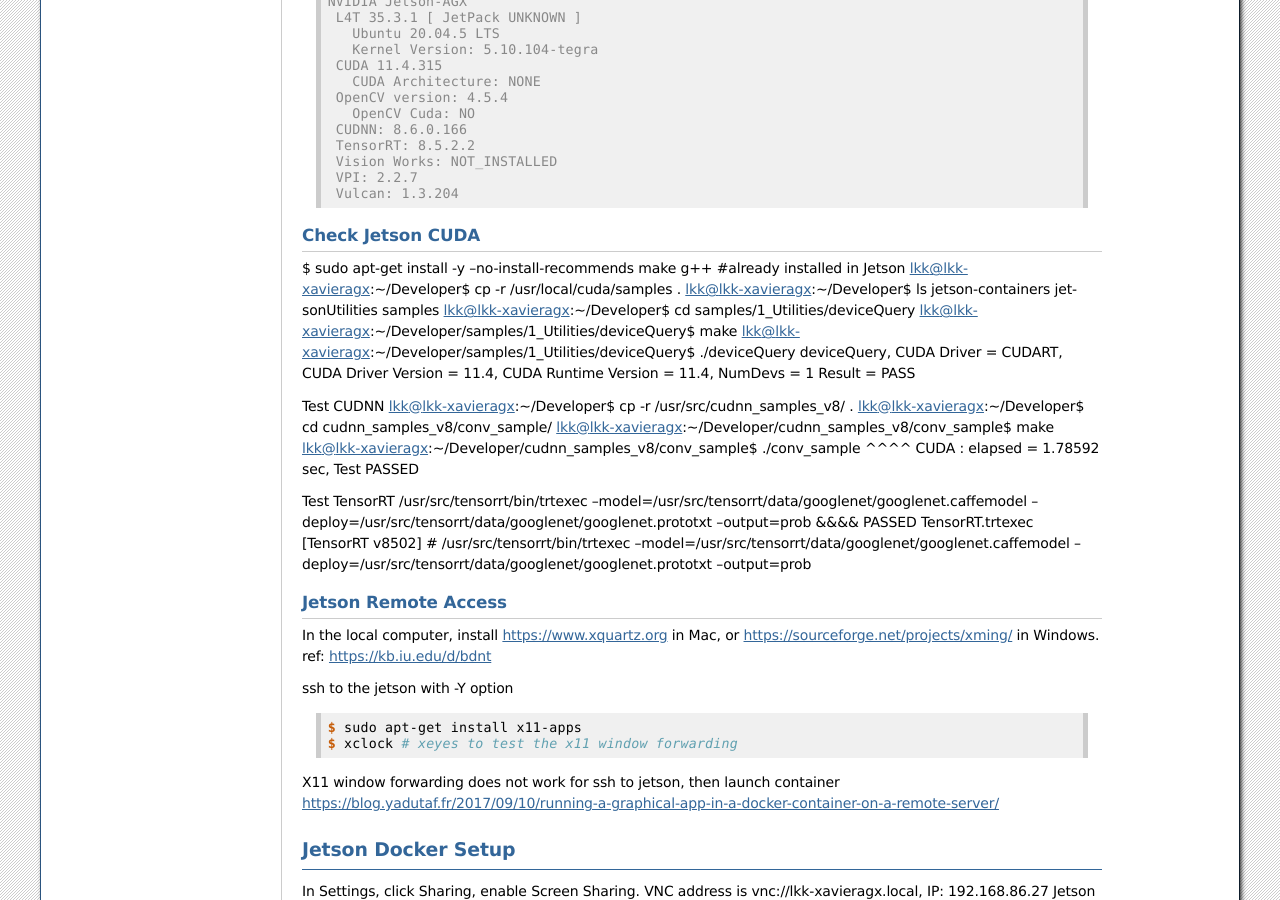
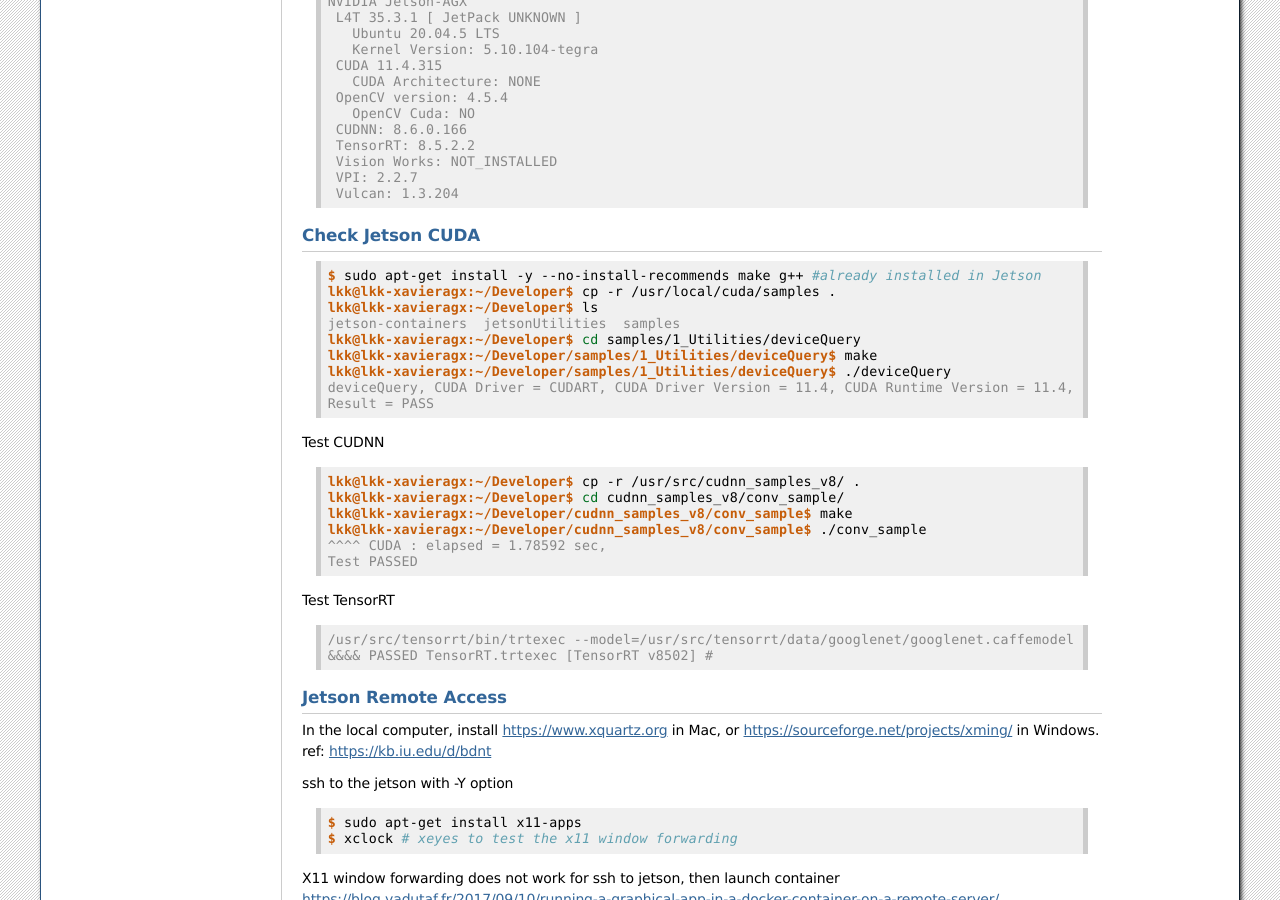
Before and after one commit to lkk688/mytutorial, a Sphinx documentation site: the page built from docs/source/jetson.rst, in a window 1280 px wide and 900 px high, scrolled down 3820 px. Built offline with Sphinx 7.4.7, drawn with Linux system fonts in a browser that asks for light colours; some of the changed text lies outside the part shown.

Commit message:
Update jetson.rst

```diff
--- a/docs/source/jetson.rst
+++ b/docs/source/jetson.rst
@@ -139,27 +139,36 @@
 
 Check Jetson CUDA
 ~~~~~~~~~~~~~~~~~
-$ sudo apt-get install -y --no-install-recommends make g++ #already installed in Jetson
-lkk@lkk-xavieragx:~/Developer$ cp -r /usr/local/cuda/samples .
-lkk@lkk-xavieragx:~/Developer$ ls
-jetson-containers  jetsonUtilities  samples
-lkk@lkk-xavieragx:~/Developer$ cd samples/1_Utilities/deviceQuery
-lkk@lkk-xavieragx:~/Developer/samples/1_Utilities/deviceQuery$ make
-lkk@lkk-xavieragx:~/Developer/samples/1_Utilities/deviceQuery$ ./deviceQuery
-deviceQuery, CUDA Driver = CUDART, CUDA Driver Version = 11.4, CUDA Runtime Version = 11.4, NumDevs = 1
-Result = PASS
+.. code-block:: console
+
+   $ sudo apt-get install -y --no-install-recommends make g++ #already installed in Jetson
+   lkk@lkk-xavieragx:~/Developer$ cp -r /usr/local/cuda/samples .
+   lkk@lkk-xavieragx:~/Developer$ ls
+   jetson-containers  jetsonUtilities  samples
+   lkk@lkk-xavieragx:~/Developer$ cd samples/1_Utilities/deviceQuery
+   lkk@lkk-xavieragx:~/Developer/samples/1_Utilities/deviceQuery$ make
+   lkk@lkk-xavieragx:~/Developer/samples/1_Utilities/deviceQuery$ ./deviceQuery
+   deviceQuery, CUDA Driver = CUDART, CUDA Driver Version = 11.4, CUDA Runtime Version = 11.4, NumDevs = 1
+   Result = PASS
 
 Test CUDNN
-lkk@lkk-xavieragx:~/Developer$ cp -r /usr/src/cudnn_samples_v8/ .
-lkk@lkk-xavieragx:~/Developer$ cd cudnn_samples_v8/conv_sample/
-lkk@lkk-xavieragx:~/Developer/cudnn_samples_v8/conv_sample$ make
-lkk@lkk-xavieragx:~/Developer/cudnn_samples_v8/conv_sample$ ./conv_sample
-^^^^ CUDA : elapsed = 1.78592 sec,
-Test PASSED
+
+.. code-block:: console
+
+   lkk@lkk-xavieragx:~/Developer$ cp -r /usr/src/cudnn_samples_v8/ .
+   lkk@lkk-xavieragx:~/Developer$ cd cudnn_samples_v8/conv_sample/
+   lkk@lkk-xavieragx:~/Developer/cudnn_samples_v8/conv_sample$ make
+   lkk@lkk-xavieragx:~/Developer/cudnn_samples_v8/conv_sample$ ./conv_sample
+   ^^^^ CUDA : elapsed = 1.78592 sec,
+   Test PASSED
 
 Test TensorRT
-/usr/src/tensorrt/bin/trtexec --model=/usr/src/tensorrt/data/googlenet/googlenet.caffemodel --deploy=/usr/src/tensorrt/data/googlenet/googlenet.prototxt --output=prob
-&&&& PASSED TensorRT.trtexec [TensorRT v8502] # /usr/src/tensorrt/bin/trtexec --model=/usr/src/tensorrt/data/googlenet/googlenet.caffemodel --deploy=/usr/src/tensorrt/data/googlenet/googlenet.prototxt --output=prob
+
+.. code-block:: console
+
+      /usr/src/tensorrt/bin/trtexec --model=/usr/src/tensorrt/data/googlenet/googlenet.caffemodel --deploy=/usr/src/tensorrt/data/googlenet/googlenet.prototxt --output=prob
+      &&&& PASSED TensorRT.trtexec [TensorRT v8502] #
+
 
 Jetson Remote Access
 ~~~~~~~~~~~~~~~~~~~~
@@ -330,31 +339,35 @@
 
 In order to check that the CSI camera is working, you can run the following command, which will start capture and preview display it on the screen.
 
-nvgstcapture-1.0
-nvgstcapture-1.0 --orientation 2 #rotate the image 180 degrees (vertical flip)
+.. code-block:: console
 
-Press 'j' to Capture one image.
-Press 'q' to exit
-Press '1' to Start recording video
-Press '0' to Stop recording video
+   nvgstcapture-1.0
+   nvgstcapture-1.0 --orientation 2 #rotate the image 180 degrees (vertical flip)
+   Press 'j' to Capture one image.
+   Press 'q' to exit
+   Press '1' to Start recording video
+   Press '0' to Stop recording video
 
 For USB camera, you’ll need to tell nvgstcapture where to find your USB camera device (in place of the default CSI camera).
 
+.. code-block:: console
+
 # V4L2 USB camera (where <N> is the /dev/videoN node)
-nvgstcapture-1.0 --camsrc=0 --cap-dev-node=<N>
-nvgstcapture-1.0 --mode=2 --camsrc=0 --cap-dev-node=<N> (where N is the /dev/videoN Node)
+   nvgstcapture-1.0 --camsrc=0 --cap-dev-node=<N>
+   nvgstcapture-1.0 --mode=2 --camsrc=0 --cap-dev-node=<N> (where N is the /dev/videoN Node)
 
 Use the camera within a container
-For CSI camera:
-The commands are the same, just add this option to the command line when you launch the container with "docker run"
+For CSI camera: The commands are the same, just add this option to the command line when you launch the container with "docker run"
 
---volume /tmp/argus_socket:/tmp/argus_socket
+.. code-block:: console
 
-For USB camera:
+   --volume /tmp/argus_socket:/tmp/argus_socket
 
-When you launch your container with "docker run ", mount the corresponding /dev/video* device by adding the following option to the command line:
+For USB camera: When you launch your container with "docker run ", mount the corresponding /dev/video* device by adding the following option to the command line:
 
---device /dev/video0
+.. code-block:: console
+
+   --device /dev/video0
 
 References
 ----------
```
